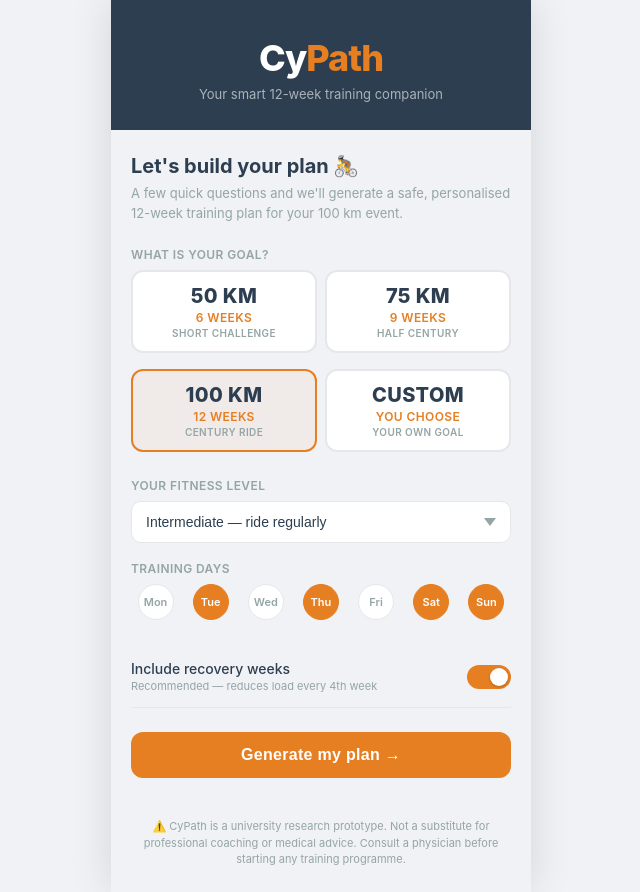
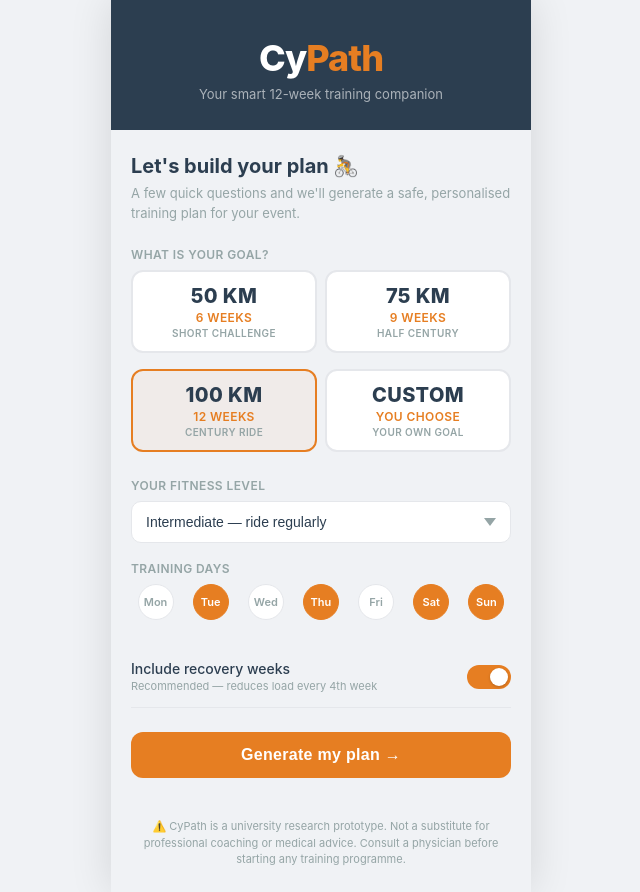
Before and after one commit to GustavoMiranda273/CyPath, a Flask app: page / in a window 1280 px wide. Shown: the whole page, without its empty margins (319-959 px from the left). Run offline with Flask 3, Linux system fonts and the light colour scheme.

Commit message:
feat: update onboarding message

```diff
--- a/templates/onboarding.html
+++ b/templates/onboarding.html
@@ -26,7 +26,7 @@
         {% endwith %}
 
         <div class="ob-title">Let's build your plan 🚴</div>
-        <div class="ob-desc">A few quick questions and we'll generate a safe, personalised 12-week training plan for your 100 km event.</div>
+        <div class="ob-desc">A few quick questions and we'll generate a safe, personalised training plan for your event.</div>
 
         <form action="{{ url_for('create_plan') }}" method="POST">
 
```
